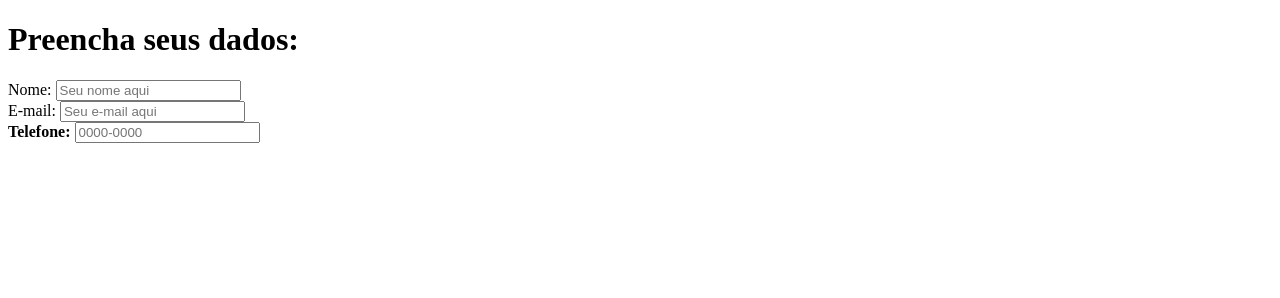
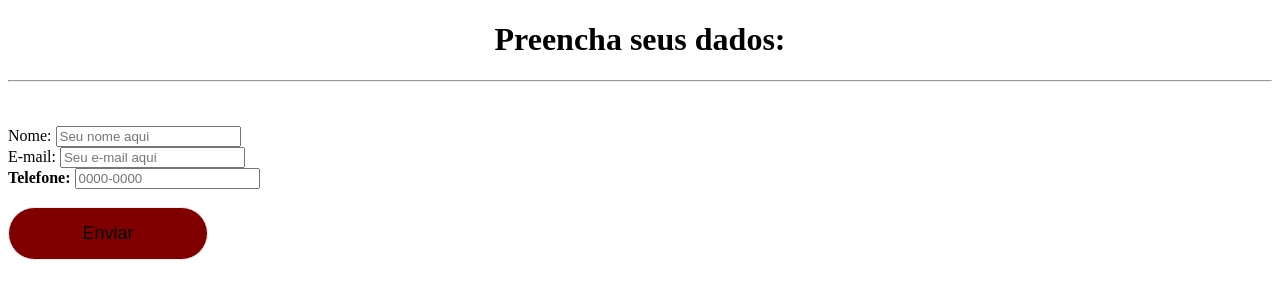
Before and after one commit to JonathasGit/IFRS-Curso.HTML, a plain HTML site: page tabelas/Formulario1.html in a window 1280 px wide. Drawn offline with Linux system fonts and the light colour scheme.

Commit message:
#3 Colocando um novo CSS
Tentado estilizar a página, só um pequeno ajuste no botão.

```diff
--- a/tabelas/Formulario1.html
+++ b/tabelas/Formulario1.html
@@ -3,12 +3,15 @@
     <head>
         <meta charset="UTF-8">
         <title>Formulario de Aluguel</title>
+        <link rel="stylesheet" type="text/css" href="formulario.css">
+
         <body>
-            <h1>Preencha seus dados:</h1>
+            <h1 class="titulo"> Preencha seus dados:</h1> <hr> <br><br>
             <form method="POST" action="#">
                 Nome: <input type="text" name="nome" placeholder="Seu nome aqui"><br>
                 E-mail: <input type="text" name="email" placeholder="Seu e-mail aqui "><br>
-                <b>Telefone: </b> <input type="text" name="telefone" placeholder="0000-0000">
+                <b>Telefone: </b> <input type="text" name="telefone" placeholder="0000-0000"><br><br>
+                <button class="botao"> Enviar</button>
 
 
 
--- /dev/null
+++ b/tabelas/formulario.css
@@ -0,0 +1,13 @@
+
+.titulo{
+    text-align: center;
+}
+
+.botao{
+        background-color:  maroon; /*Cor*/
+        padding: 15px ; /*Aumentar o botão*/
+        border-radius: 30px;  /*Arredondar o botão*/
+        font-size: 18px; /*Tamanho da fonte*/
+        width: 200px; /*Largura do botão*/
+        border: 1px solid #eee; /*Colocar uma borda no botão*/
+    }
```
